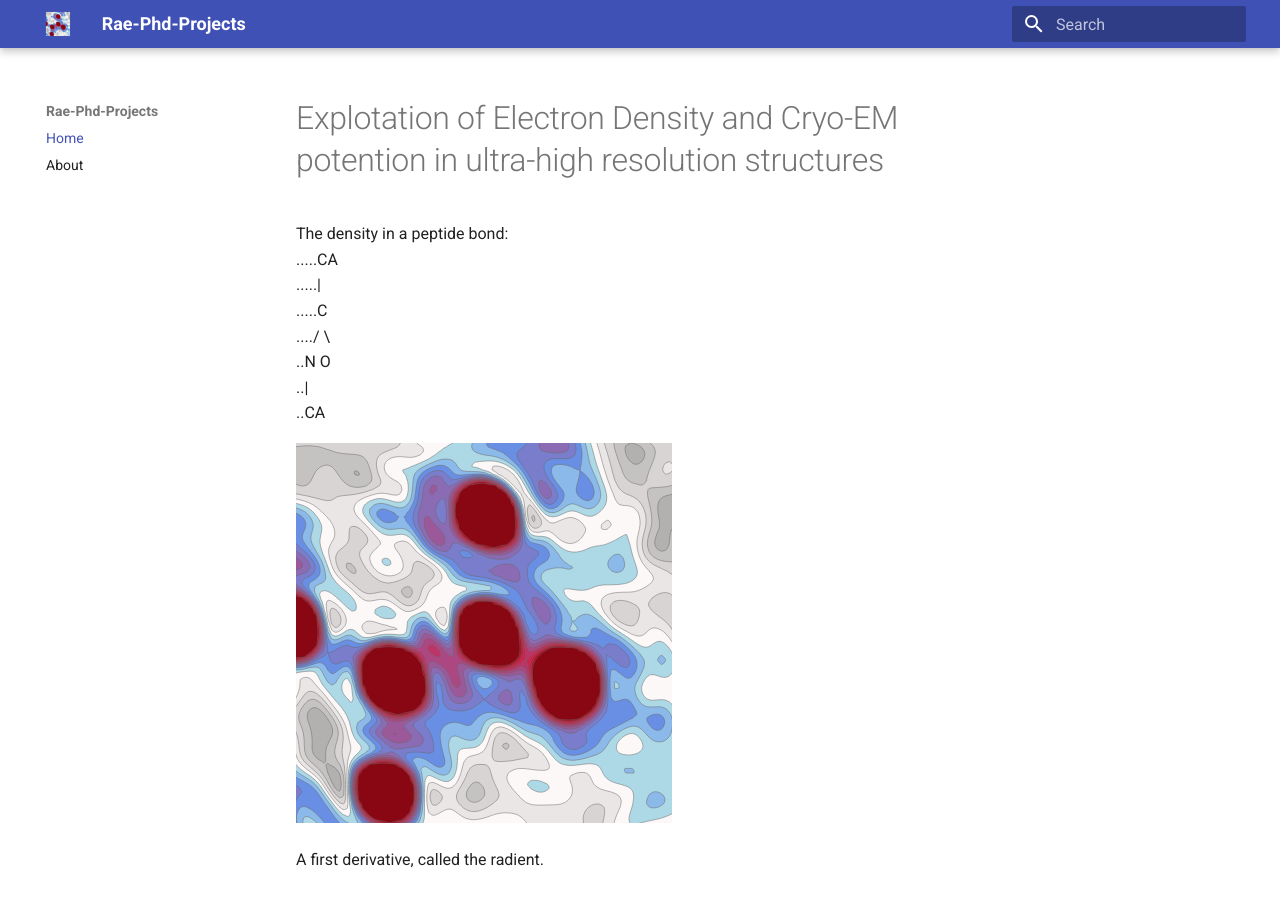
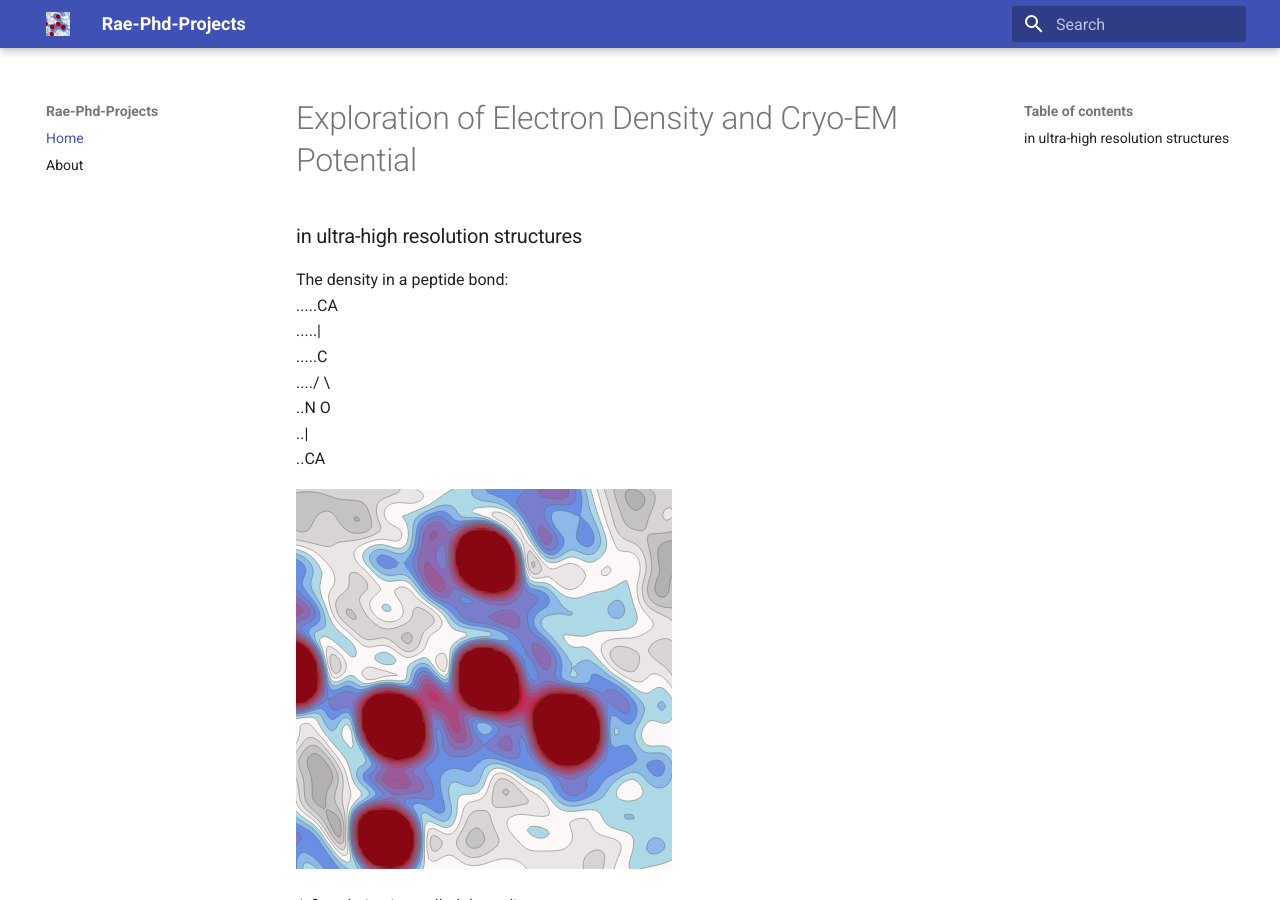
Before and after one commit to rae-gh/rae, an MkDocs documentation site: the page built from docs/index.md, in a window 1280 px wide and 900 px high. Built offline with MkDocs 1.6.1 and Material for MkDocs 9.7.7, drawn with Linux system fonts in a browser that asks for light colours.

Commit message:
Update index.md

```diff
--- a/docs/index.md
+++ b/docs/index.md
@@ -1,4 +1,5 @@
-# Explotation of Electron Density and Cryo-EM potention in ultra-high resolution structures
+# Exploration of Electron Density and Cryo-EM Potential
+### in ultra-high resolution structures
 
 The density in a peptide bond:
 .....CA
```
